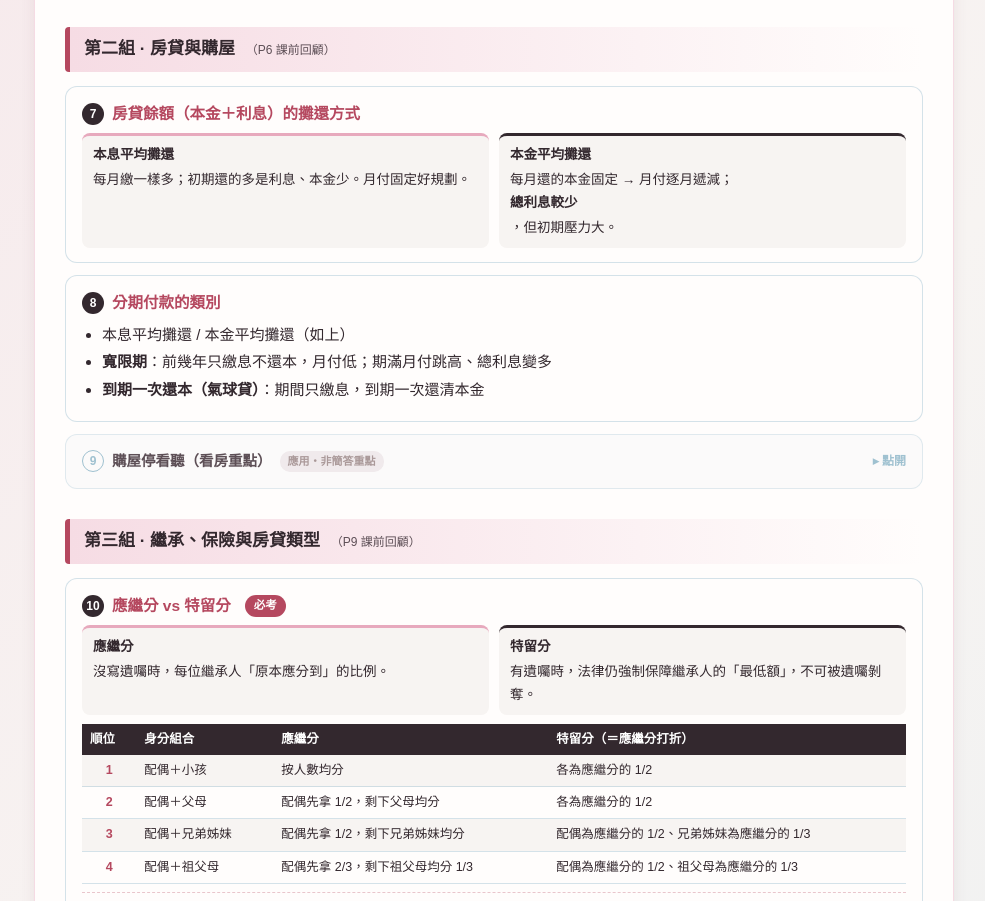
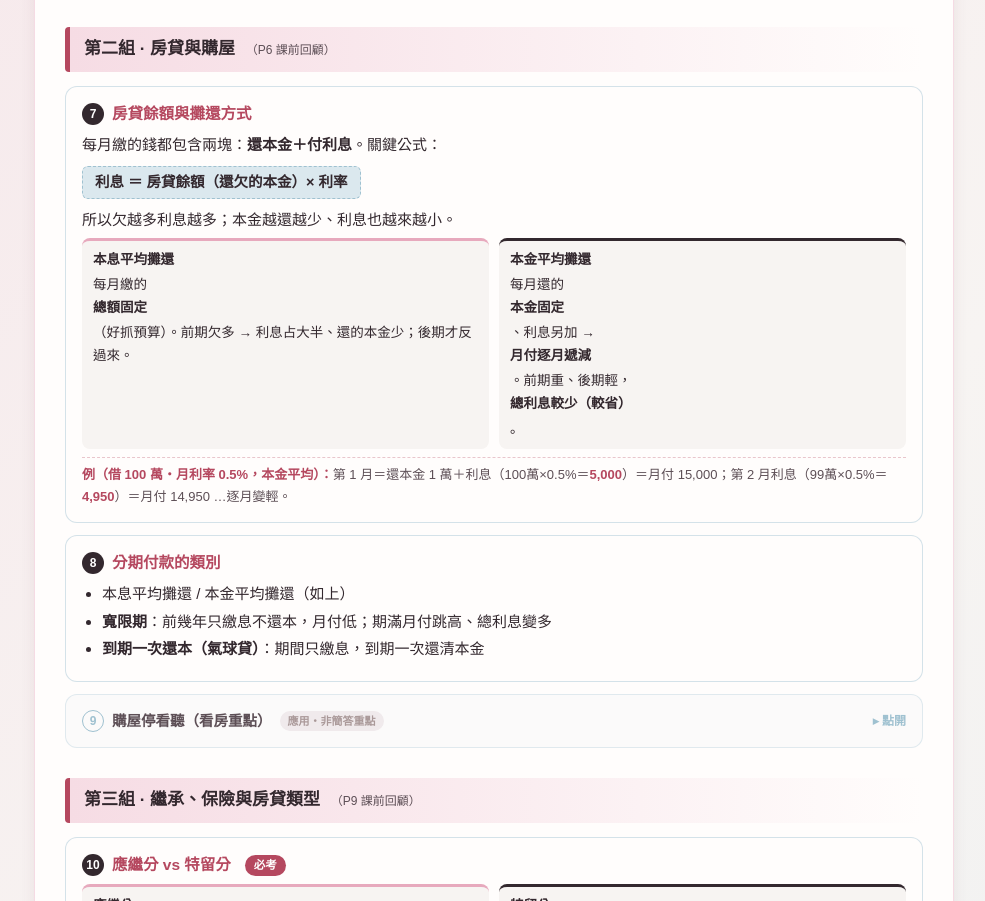
Before and after one commit to hsingshiue/study-notes, a plain HTML site: page 個人理財期末重點整理.html in a window 1280 px wide. Shown: the part 1808-2709 px from the top of the page, without its empty margins (146-1131 px from the left). Drawn offline with Linux system fonts and the light colour scheme.

Commit message:
更新房貸餘額卡：加入利息公式與白話說明
- 補上「利息＝房貸餘額×利率」公式
- 兩種攤還法改為白話對照，並附第一個月實際數字例子

Co-Authored-By: Claude Opus 4.8 (1M context) <noreply@anthropic.com>

```diff
--- a/個人理財期末重點整理.html
+++ b/個人理財期末重點整理.html
@@ -289,11 +289,15 @@
       <h2>第二組 · 房貸與購屋 <small>（P6 課前回顧）</small></h2>
 
       <div class="term">
-        <div class="name"><span class="no">7</span>房貸餘額（本金＋利息）的攤還方式</div>
+        <div class="name"><span class="no">7</span>房貸餘額與攤還方式</div>
+        <p>每月繳的錢都包含兩塊：<b>還本金＋付利息</b>。關鍵公式：</p>
+        <span class="formula">利息 ＝ 房貸餘額（還欠的本金）× 利率</span>
+        <p>所以欠越多利息越多；本金越還越少、利息也越來越小。</p>
         <div class="vs">
-          <div class="a"><b>本息平均攤還</b>每月繳一樣多；初期還的多是利息、本金少。月付固定好規劃。</div>
-          <div class="b"><b>本金平均攤還</b>每月還的本金固定 → 月付逐月遞減；<b>總利息較少</b>，但初期壓力大。</div>
+          <div class="a"><b>本息平均攤還</b>每月繳的<b>總額固定</b>（好抓預算）。前期欠多 → 利息占大半、還的本金少；後期才反過來。</div>
+          <div class="b"><b>本金平均攤還</b>每月還的<b>本金固定</b>、利息另加 → <b>月付逐月遞減</b>。前期重、後期輕，<b>總利息較少（較省）</b>。</div>
         </div>
+        <div class="keyline"><b>例（借 100 萬・月利率 0.5%，本金平均）：</b>第 1 月＝還本金 1 萬＋利息（100萬×0.5%＝<b>5,000</b>）＝月付 15,000；第 2 月利息（99萬×0.5%＝<b>4,950</b>）＝月付 14,950 …逐月變輕。</div>
       </div>
 
       <div class="term">
```
